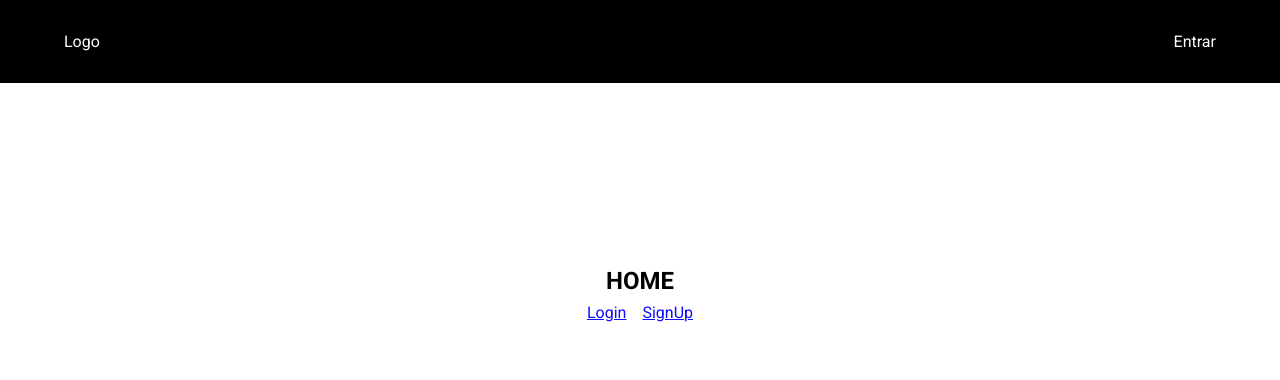
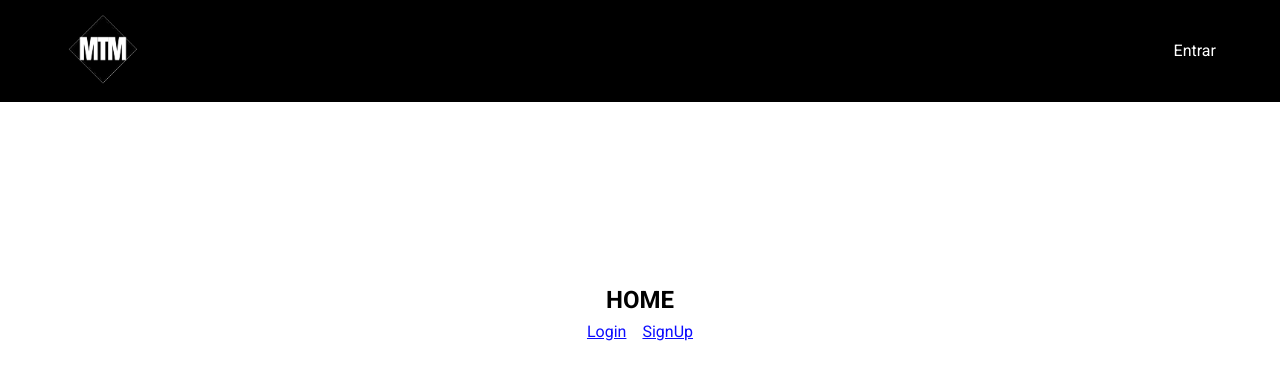
Before and after one commit to pablohpaiva22/controle-financeiro-web, a React (Vite) app: page / in a window 1280 px wide. Shown: the top 380 px of the page. Built offline with nearby package versions, Linux system fonts and the light colour scheme.

Commit message:
feat: add logo

```diff
--- a/src/App.scss
+++ b/src/App.scss
@@ -13,3 +13,7 @@
 ul {
   list-style: none;
 }
+
+img {
+  width: 100%;
+}
--- a/src/components/header/Header.jsx
+++ b/src/components/header/Header.jsx
@@ -18,9 +18,9 @@ function Header() {
   return (
     <header className={styles.header}>
       <div className={styles.container}>
-        <div>
-          <Link className={styles.logo} to="/">
-            Logo
+        <div className={styles.logo}>
+          <Link to='/'>
+            <img src="../../src/assets/logo-white.png" alt="" />
           </Link>
         </div>
 
--- a/src/components/header/Header.module.scss
+++ b/src/components/header/Header.module.scss
@@ -5,17 +5,25 @@
 .container {
   max-width: 1200px;
   margin: 0 auto;
-  padding: 1.5em 1rem;
+  padding: 0 1rem;
   color: #fff;
   display: flex;
   justify-content: space-between;
+  align-items: center;
 }
 
 .logo {
   display: block;
+  padding: 0.5rem;
+  width: 100px;
   color: #fff;
-  padding: 0.5rem;
   text-decoration: none;
+  a {
+    display: block;
+  }
+  img {
+    margin-top: 4px;
+  }
 }
 
 .link {
--- a/src/pages/myaccount/MyAccount.module.scss
+++ b/src/pages/myaccount/MyAccount.module.scss
@@ -1,4 +1,5 @@
 .container {
+  max-width: 350px;
   margin: 10rem auto;
   text-align: center;
 }
```
Also changed, not shown: src/assets/logo-black.png (added), src/assets/logo-white.png (added).
